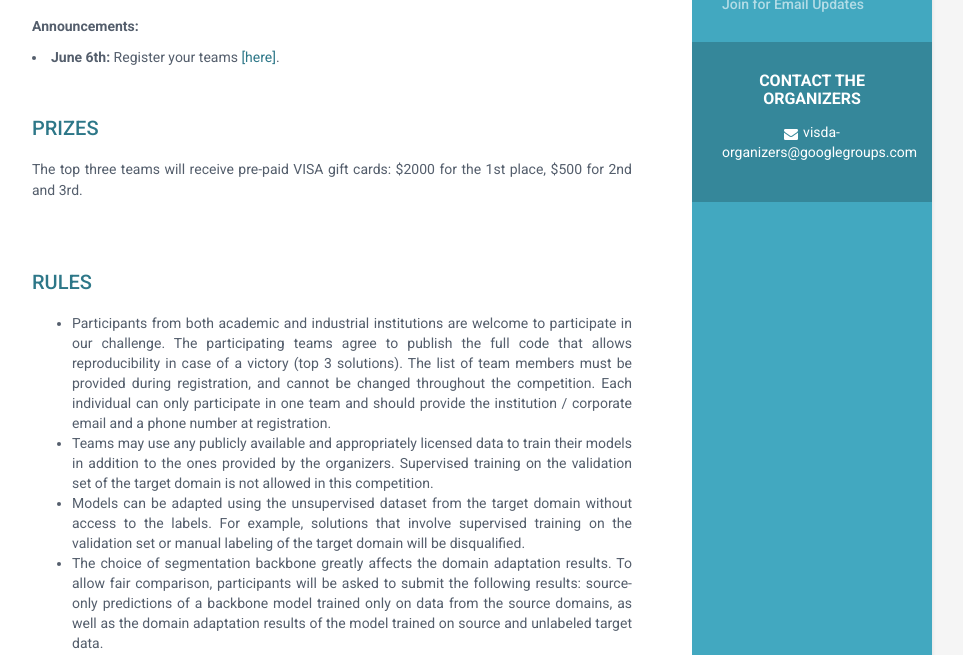
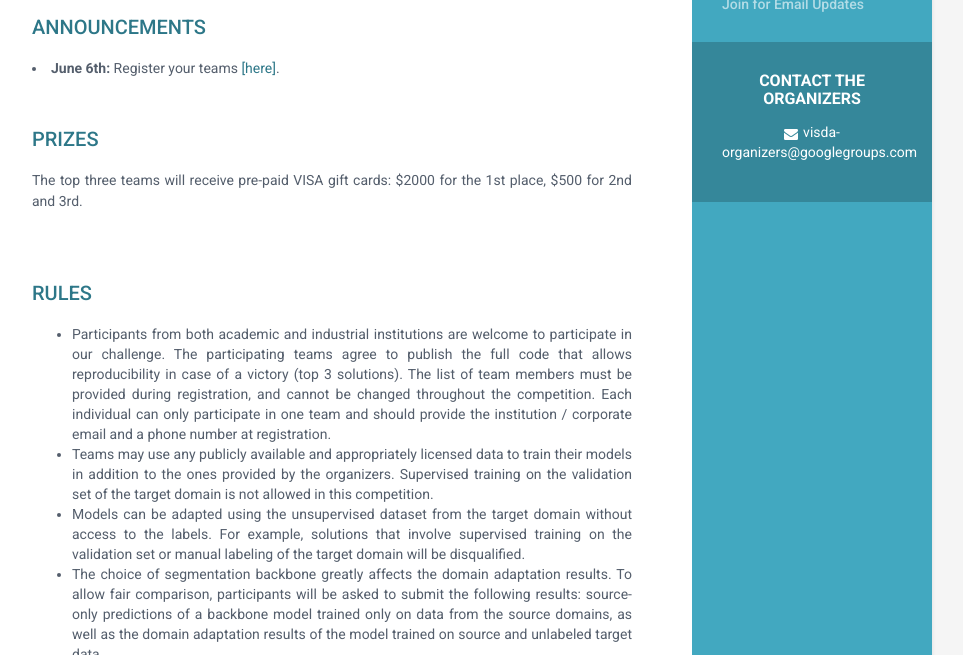
Before and after one commit to VisionLearningGroup/visda-2022, a Jekyll site: the page built from index.html, in a window 1280 px wide and 900 px high, scrolled down 773 px, cut to the strip 245-900 px from the top of the window. Shown: the whole strip, without its empty margins (188-1151 px from the left). Built offline with Jekyll 4.4.1, drawn with Linux system fonts in a browser that asks for light colours.

Commit message:
small header change

```diff
--- a/index.html
+++ b/index.html
@@ -89,7 +89,9 @@ We are happy to announce that the live breakout session of the VisDA-2021 NeurIP
 </br>
 </br>
 
-<p> <b> Announcements: </b>
+<a name = "announcements"></a>
+<h2 class="section-title"> Announcements </h2>
+<p>
   <li> <b> June 6th: </b> Register your teams <a href="https://forms.gle/R7c8zJQbX92qW8X2A">[here]</a>.
     <!-- <ul>
     <li> <b> June 23rd: </b> the official devkit and with data urls are released on <a href="https://github.com/VisionLearningGroup/visda21-dev">[github]</a>. </li>
```
